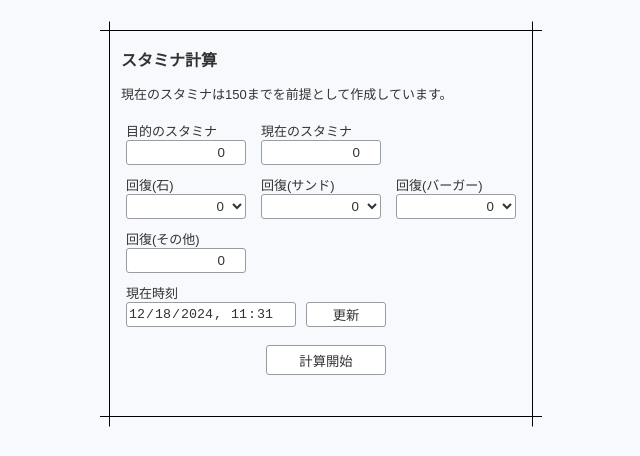
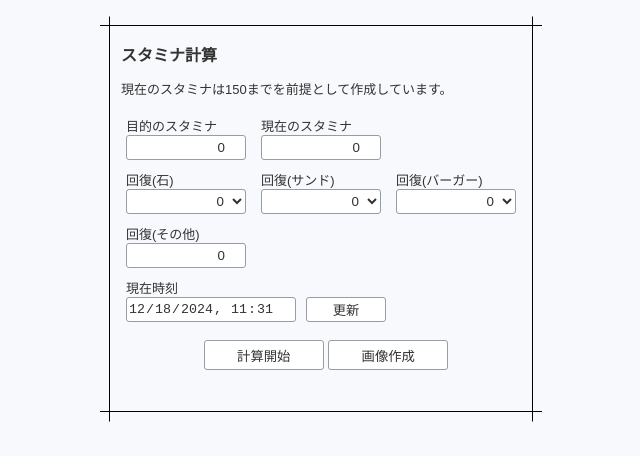
Before and after one commit to SakuSaku-3939/kage-masu, a plain HTML site: page index.html in a window 1280 px wide. Shown: the whole page, without its empty margins (319-959 px from the left). Drawn offline with nearby package versions, Linux system fonts and the light colour scheme.

Commit message:
画像保存を追加

```diff
--- a/css/styles.css
+++ b/css/styles.css
@@ -1,17 +1,21 @@
 body {
   font-family: Arial, sans-serif;
   background-color: #f7f9fc;
-  margin: 30px 0px;
+  margin: 15px 0px;
   padding: 0;
   display: flex;
   justify-content: center;
   align-items: center;
 }
+
+#captureArea {
+  padding: 10px 5px;
+}
 .content {
   display: grid;
-  grid-template-columns: repeat(3, 1fr); /* 3列で均等に分割 */
-  gap: 5px; /* 各要素間の余白を指定（必要に応じて調整） */
-  width: 100%; /* 親要素の幅に基づく */
+  grid-template-columns: repeat(3, 1fr);
+  gap: 5px;
+  width: 100%;
 }
 
 .content p {
@@ -47,8 +51,6 @@ body {
   color: #333;
   background-color: #fff;
 }
-
-
 
 .container {
   background-color: #f7f9fc;
--- a/index.html
+++ b/index.html
@@ -7,9 +7,11 @@
   <title>カゲマススタミナ計算</title>
   <link rel="stylesheet" href="./css/styles.css">
   <script src="js/script.js"></script>
+  <script src="https://cdn.jsdelivr.net/npm/html2canvas"></script>
 </head>
 
 <body>
+  <div id="captureArea">
     <div class="container">
       <div><b>スタミナ計算</b></div>
       <p class="explanation">現在のスタミナは150までを前提として作成しています。</p>
@@ -63,9 +65,12 @@
 
       <div class="calculation-area">
         <button onclick="startCalculation()">計算開始</button>
+        <button onclick="captureHTML()">画像作成</button>
       </div>
 
       <div id="notice"></div>
     </div>
+  </div>
 </body>
+
 </html>
--- a/js/script.js
+++ b/js/script.js
@@ -80,7 +80,7 @@ const startCalculation = () => {
   const hours = String(currentDate.getHours()).padStart(2, '0');
   const minutes = String(currentDate.getMinutes()).padStart(2, '0');
 
-  notice.innerHTML = `<span> ${timeOffset}分後</span><b>(${year}/${month}/${day} ${hours}:${minutes})</b> の <span> ${current + diff } </span>の時にスタミナの回復をしてください。`;
+  notice.innerHTML = `<span> ${timeOffset}分後</span><b>(${year}/${month}/${day} ${hours}:${minutes})</b> の <span> ${current + diff} </span>の時にスタミナの回復をしてください。`;
 }
 
 const checkInputValue = (input) => {
@@ -88,6 +88,21 @@ const checkInputValue = (input) => {
   if (parseInt(input.value, 10) > max) {
     input.value = max;
   }
+}
+
+const captureHTML = () => {
+  const element = document.getElementById('captureArea');
+  const now = new Date();
+
+  // 月日と時間を連続形式で生成 (MMDD_HHMMSS)
+  const timestamp = `${String(now.getMonth() + 1).padStart(2, '0')}${String(now.getDate()).padStart(2, '0')}${String(now.getHours()).padStart(2, '0')}${String(now.getMinutes()).padStart(2, '0')}${String(now.getSeconds()).padStart(2, '0')}`;
+
+  html2canvas(element).then(canvas => {
+    const link = document.createElement('a');
+    link.download = `stamina_capture_${timestamp}.png`;;
+    link.href = canvas.toDataURL();
+    link.click();
+  })
 }
 
 (window.onload = () => {
```
Lines whose indentation alone changed are shown as unchanged.
